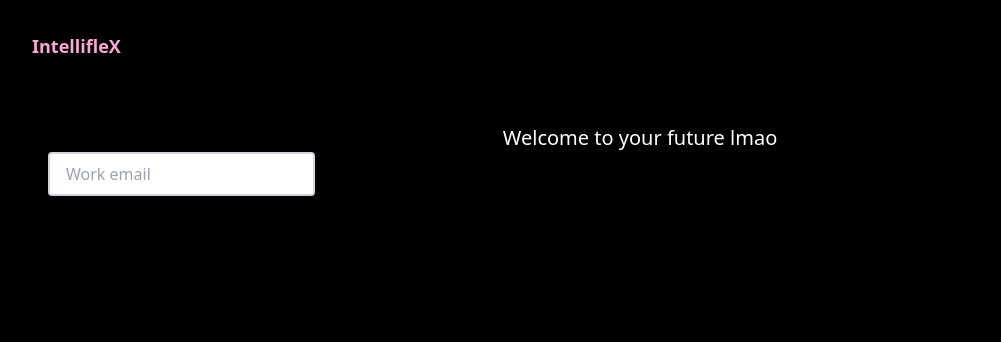
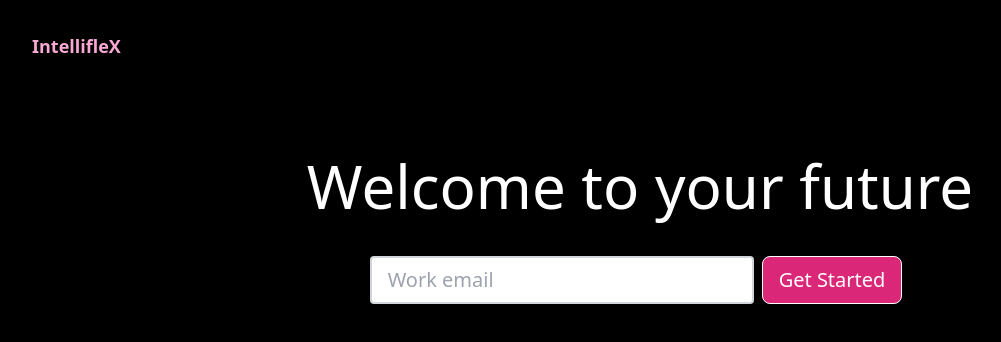
Before and after one commit to blsmxiu47/fantastic-product, a React (Vite) app: page / in a window 1280 px wide. Shown: the top 342 px of the page, without its empty margins (0-1001 px from the left). Built offline with nearby package versions, Linux system fonts and the light colour scheme.

Commit message:
update Hero styling and spacing

```diff
--- a/src/components/CTA.tsx
+++ b/src/components/CTA.tsx
@@ -5,7 +5,7 @@ type Props = {
 
 const CTA = ({ text }: Props) => {
     return (
-        <button className="btn btn-primary">{text}</button>
+        <button className="bg-pink-600 text-white rounded-lg border border-white mx-2 text-xs md:text-sm lg:text-lg xl:text-xl min-w-fit px-4 py-2">{text}</button>
     );
 }
 
--- a/src/components/EmailInput.tsx
+++ b/src/components/EmailInput.tsx
@@ -1,7 +1,7 @@
 const EmailInput = () => {
     return (
         <input
-            className="border-2 border-gray-300 rounded px-4 py-2"
+            className="border-2 border-gray-300 rounded px-4 py-2 text-xs sm:text-sm md:text-base lg:text-lg xl:text-xl min-w-0 w-full max-w-sm"
             type="email"
             placeholder="Work email"
         />
--- a/src/components/Hero.tsx
+++ b/src/components/Hero.tsx
@@ -8,8 +8,8 @@ type Props = {
 const Hero = ({ title }: Props) => {
     return (
         <div className="container text-center p-8">
-            <h1 className="text-white text-xl">{title}</h1>
-            <div className="flex flex-row">
+            <h1 className="text-white text-2xl md:text-3xl lg:text-4xl xl:text-6xl my-4 md:my-6  lg:my-8">{title}</h1>
+            <div className="flex flex-row py-2 justify-center">
                 <EmailInput />
                 <CTA text="Get Started" />
             </div>
--- a/src/pages/Home.tsx
+++ b/src/pages/Home.tsx
@@ -3,7 +3,7 @@ import Hero from "../components/Hero";
 const Home = () => {
     return (
         <div className="container">
-            <Hero title="Welcome to your future lmao" />
+            <Hero title="Welcome to your future" />
         </div>
     )
 }
```
